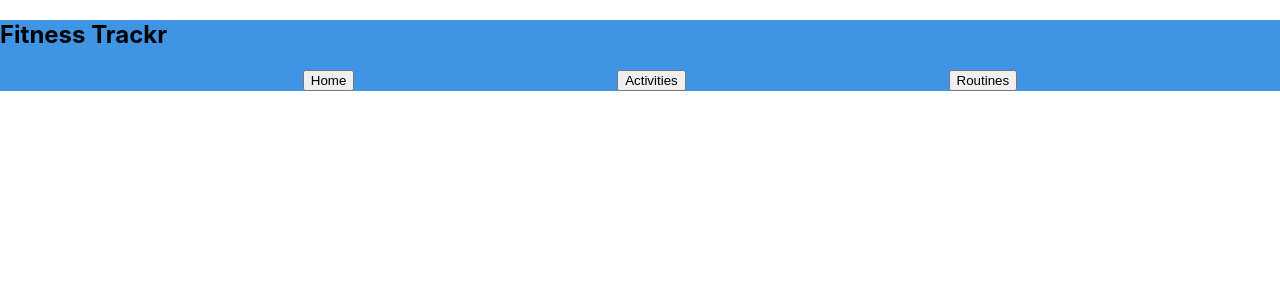
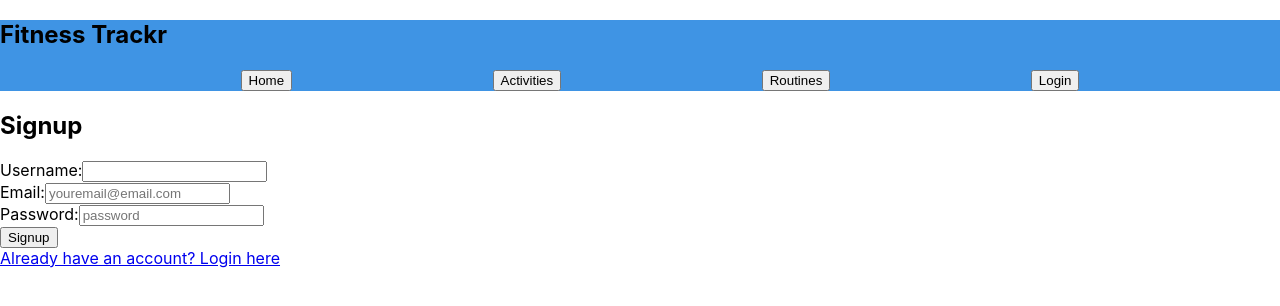
Before and after one commit to Rodneysia/FitnessTrac.kr, a React (Create React App) app in the folder my-app/: page /signup in a window 1280 px wide. Shown: the top 306 px of the page. Built offline with nearby package versions, Linux system fonts and the light colour scheme; no server answers.

Commit message:
logindone

```diff
--- a/my-app/package.json
+++ b/my-app/package.json
@@ -6,6 +6,7 @@
     "@testing-library/jest-dom": "^5.16.5",
     "@testing-library/react": "^13.4.0",
     "@testing-library/user-event": "^13.5.0",
+    "axios": "^1.3.4",
     "react": "^18.2.0",
     "react-dom": "^18.2.0",
     "react-router-dom": "^6.8.1",
--- a/my-app/src/App.js
+++ b/my-app/src/App.js
@@ -1,6 +1,8 @@
 import React, { useEffect, useState } from "react";
 import { BrowserRouter as Router, Routes, Route } from "react-router-dom";
 import { Navbar } from './components/Navbar';
+import { Signup } from "./components/Signup";
+import { Login } from './components/Login';
 import { Activities } from './components/Activities';
 import { Routines } from './components/Routines'
 import { GetActivities, GetRoutines } from "../src/api/index";
@@ -50,7 +52,10 @@ export function App() {
                 allRoutines={allRoutines}
               />
             }/>
-
+        <Route path='/signup'
+            element={<Signup />} />
+        <Route path='/login'
+            element={<Login />} />
       </Routes>
     </div>
   </Router>
--- a/my-app/src/components/Index.js
+++ b/my-app/src/components/Index.js
@@ -1,5 +1,7 @@
 export { default as App } from '../App';
 export { default as Navbar } from './Navbar';
+export { default as Signup } from './Signup';
+export { default as Login } from './Login';
 export { default as Activities } from './Activities';
 export { default as Routines } from './Routines';
 export { default as GetActivities } from '../api/index';
--- /dev/null
+++ b/my-app/src/components/Login.js
@@ -0,0 +1,60 @@
+import React, { useState } from "react";
+import { Navigate, NavLink } from "react-router-dom";
+
+export const Login = () => {
+  const [email, setEmail] = useState("");
+  const [password, setPassword] = useState("");
+  const [userIsActive, setUserIsActive] = useState(false);
+  const [errorMessage, setErrorMessage] = useState('');
+
+  if (userIsActive) {
+    return <Navigate to="/activities"/>
+  }
+
+  const handleSubmit = async (event) => {
+    event.preventDefault();
+
+    const response = await fetch('https://fitnesstrac-kr.herokuapp.com/api/users/login', {
+      method: 'POST',
+      headers: {
+        'Content-Type': 'application/json'
+      },
+      body: JSON.stringify({
+        email,
+        password
+      })
+    });
+
+    if (response.ok) {
+      const { token } = await response.json();
+      localStorage.setItem('authToken', token);
+      setUserIsActive(true);
+    } else {
+        setErrorMessage('Invalid email or password. Please try again');
+        throw response.error;
+    }
+  };
+
+  return (
+    <>
+    {errorMessage && (
+       <p> {errorMessage} </p>
+    )}
+    <h1>Login</h1>
+    <form onSubmit={handleSubmit}>
+      <label>
+        Email:
+        <input type="email" placeholder="youremail@email.com" value={email}
+          onChange={(e) => setEmail(e.target.value)} />
+      </label>
+      <label>
+        Password:
+        <input type="password" placeholder="password" value={password}
+          onChange={(e) => setPassword(e.target.value)} />
+      </label>
+      <button type="submit">Log In</button>
+    </form>
+    <NavLink to="/signup"> New to Fitness Trackr? Sign up here </NavLink>
+    </>
+  );
+};
--- a/my-app/src/components/Navbar.js
+++ b/my-app/src/components/Navbar.js
@@ -1,23 +1,46 @@
-import React from 'react';
+import React, { useState } from 'react';
 import { NavLink } from "react-router-dom";
 
 
 export const Navbar = () => {
+  const [isLoggedIn, setIsLoggedIn] = useState(false);
+
+  const handleLogout = () => {
+    localStorage.removeItem('authToken');
+    setIsLoggedIn(false);
+  };
+
   return (
     <>
       <div className="nav-container">
        <h2>Fitness Trackr</h2>
+
         <ul className="nav-list">
          <li><NavLink to="/">
           <button>Home</button>
          </NavLink></li>
+
          <li><NavLink to="/activities">
           <button>Activities</button>
          </NavLink></li>
+
          <li><NavLink to="/routines">
            <button>Routines</button>
          </NavLink></li>
+
+         {isLoggedIn ? (
+            <li>
+              <button onClick={handleLogout}>Signout</button>
+            </li>
+          ) : (
+            <li>
+              <NavLink to="/login">
+                <button>Login</button>
+              </NavLink>
+            </li>
+          )}
         </ul>
+
       </div>
     </>
   )
--- /dev/null
+++ b/my-app/src/components/Signup.js
@@ -0,0 +1,60 @@
+import React, { useState } from 'react';
+import { Navigate, NavLink } from "react-router-dom";
+
+export const Signup = () => {
+    const [username, setUsername] = useState('');
+    const [email, setEmail] = useState('');
+    const [password, setPassword] = useState('');
+    const [userIsRegistered, setUserIsRegistered] = useState(false);
+
+    if (userIsRegistered) {
+      return <Navigate to="/login"/>
+    }
+
+    const handleSubmit = async (event) => {
+      event.preventDefault();
+
+      const response = await fetch('https://fitnesstrac-kr.herokuapp.com/api/users/register', {
+        method: 'POST',
+        headers: {
+          'Content-Type': 'application/json'
+        },
+        body: JSON.stringify({
+          username,
+          email,
+          password
+        })
+      });
+
+      if (response.ok) {
+        const { token } = await response.json();
+        localStorage.setItem('authToken', token);
+        setUserIsRegistered(true);
+      }
+    };
+
+    return (
+      <>
+        <h2>Signup</h2>
+        <form onSubmit={handleSubmit}>
+          <div>
+            <label htmlFor="username">Username:</label>
+            <input type="text" id="username" value={username}
+              onChange={(event) => setUsername(event.target.value)} required />
+          </div>
+          <div>
+            <label htmlFor="email">Email:</label>
+            <input type="email" id="email" value={email} placeholder="youremail@email.com"
+              onChange={(event) => setEmail(event.target.value)} required />
+          </div>
+          <div>
+            <label htmlFor="password">Password:</label>
+            <input type="password"  id="password" value={password} minLength={8} placeholder="password"
+              onChange={(event) => setPassword(event.target.value)} required />
+          </div>
+          <button type="submit">Signup</button>
+        </form>
+        <NavLink to="/login"> Already have an account? Login here </NavLink>
+      </>
+    );
+  };
```
Also changed, not shown: 1 other file (tests, documents, lock files or other folders).
